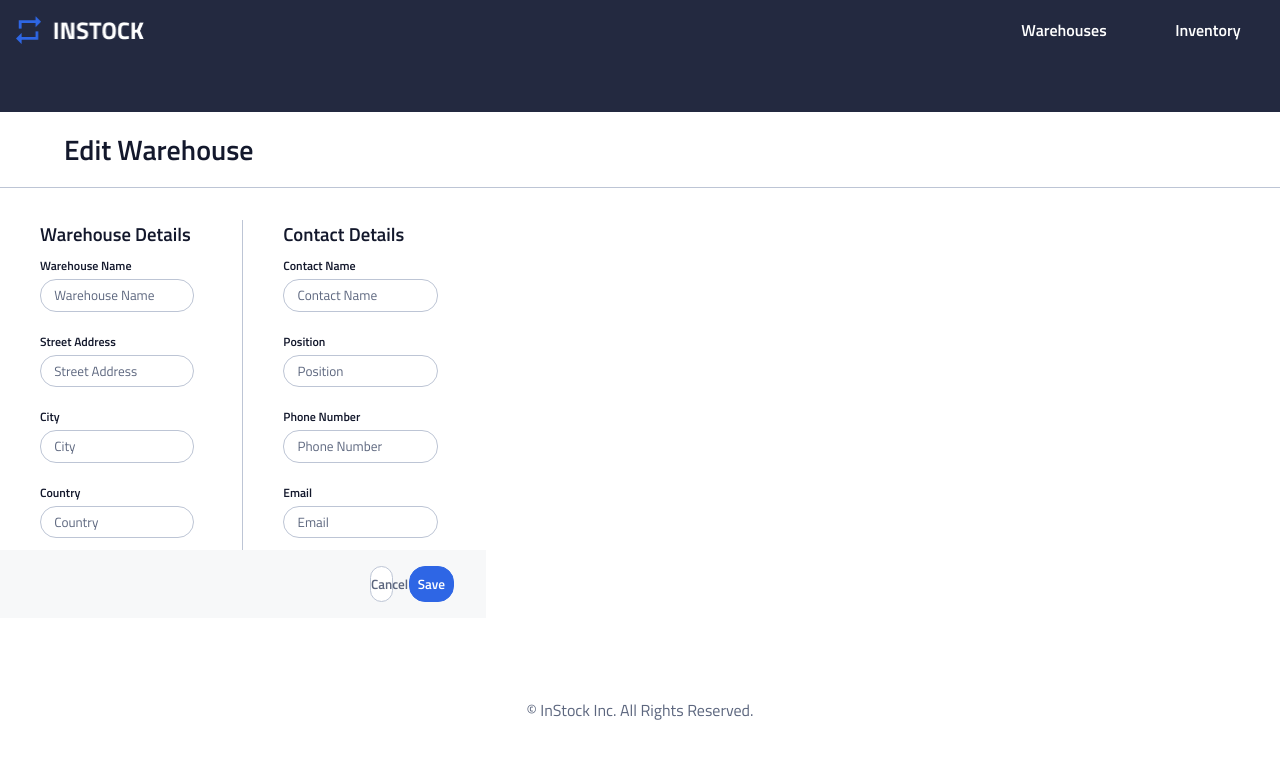
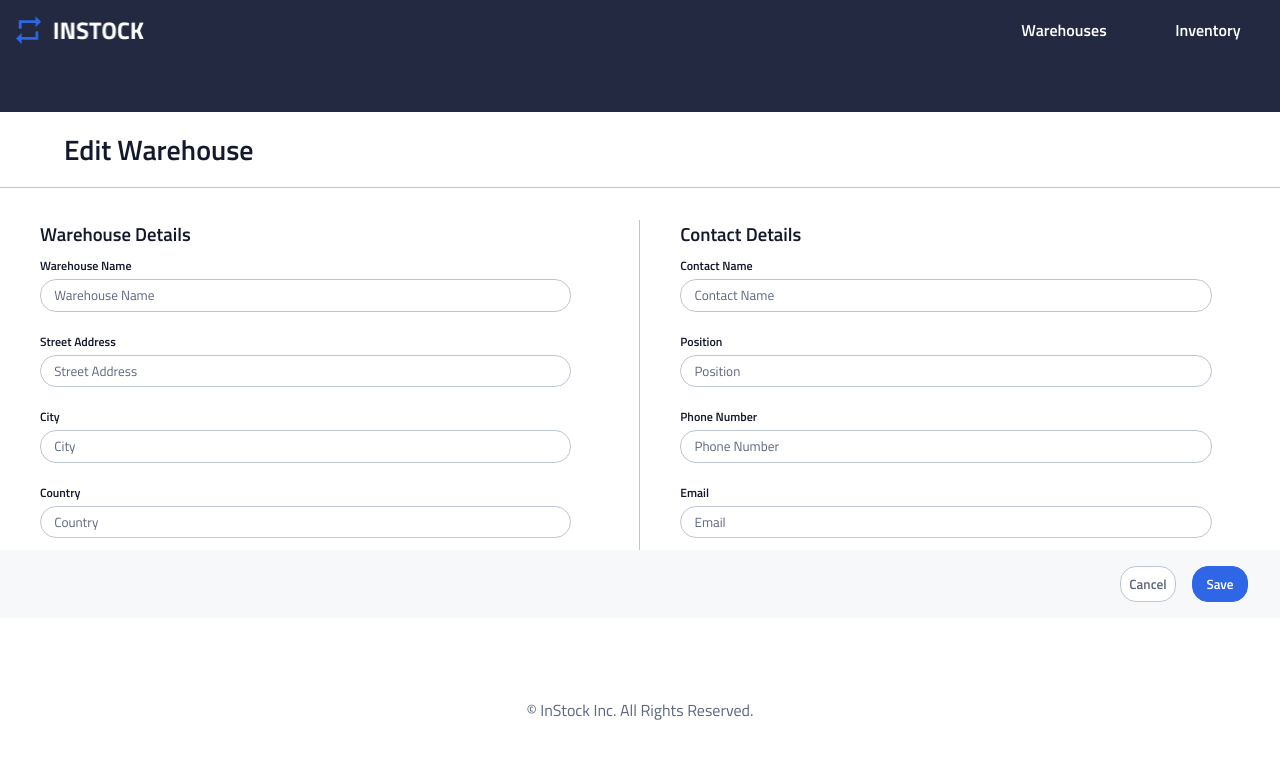
Before and after one commit to MartinAfanador/instock-front-end, a React (Create React App) app: page /edit-warehouse/1 in a window 1280 px wide. Shown: the top 758 px of the page. Built offline with nearby package versions, Linux system fonts and the light colour scheme; no server answers; some icons are missing.

Commit message:
changes to layout

```diff
--- a/src/components/EditWarehouse/EditWarehouse.js
+++ b/src/components/EditWarehouse/EditWarehouse.js
@@ -172,8 +172,8 @@ function EditWarehouse() {
                         </div>
                         </section>
                         <section className="btn">
-                            <button className="btn__white" type="button" onClick={onCancel}>Cancel</button>
-                            <button type="submit" className="btn__indigo"> Save</button>
+                            <button className="edit-btn__white" type="button" onClick={onCancel}>Cancel</button>
+                            <button type="submit" className="edit-btn__indigo"> Save</button>
                         </section>
                     </form>
                 </div>
--- a/src/components/EditWarehouse/EditWarehouse.scss
+++ b/src/components/EditWarehouse/EditWarehouse.scss
@@ -102,7 +102,7 @@
         margin: 0 .25rem;
 
         @include tablet {
-            width: 95;
+            width: 95%;
         }
 
         &::placeholder {
@@ -120,11 +120,12 @@
             display: flex;
             flex-direction: row;
             justify-content: space-between;
+            width: 100vw;
         }
     }
 }
 
-.btn {
+.edit-btn {
     background-color: $grey;
     display: flex;
     justify-content: space-evenly;
@@ -144,12 +145,8 @@
         color: $slate;
 
         @include tablet {
-            width: 4rem;
+            width: 3.5rem;
             margin-right: 1rem;
-        }
-
-        @include desktop {
-            width: 5%;
         }
 
         &:hover {
@@ -168,12 +165,8 @@
         font-weight: 600;
 
         @include tablet {
-            width: 4rem;
+            width: 3.5rem;
             margin-right: 1rem;
-        }
-
-        @include desktop {
-            width: 10%;
         }
 
         &:hover {
```
